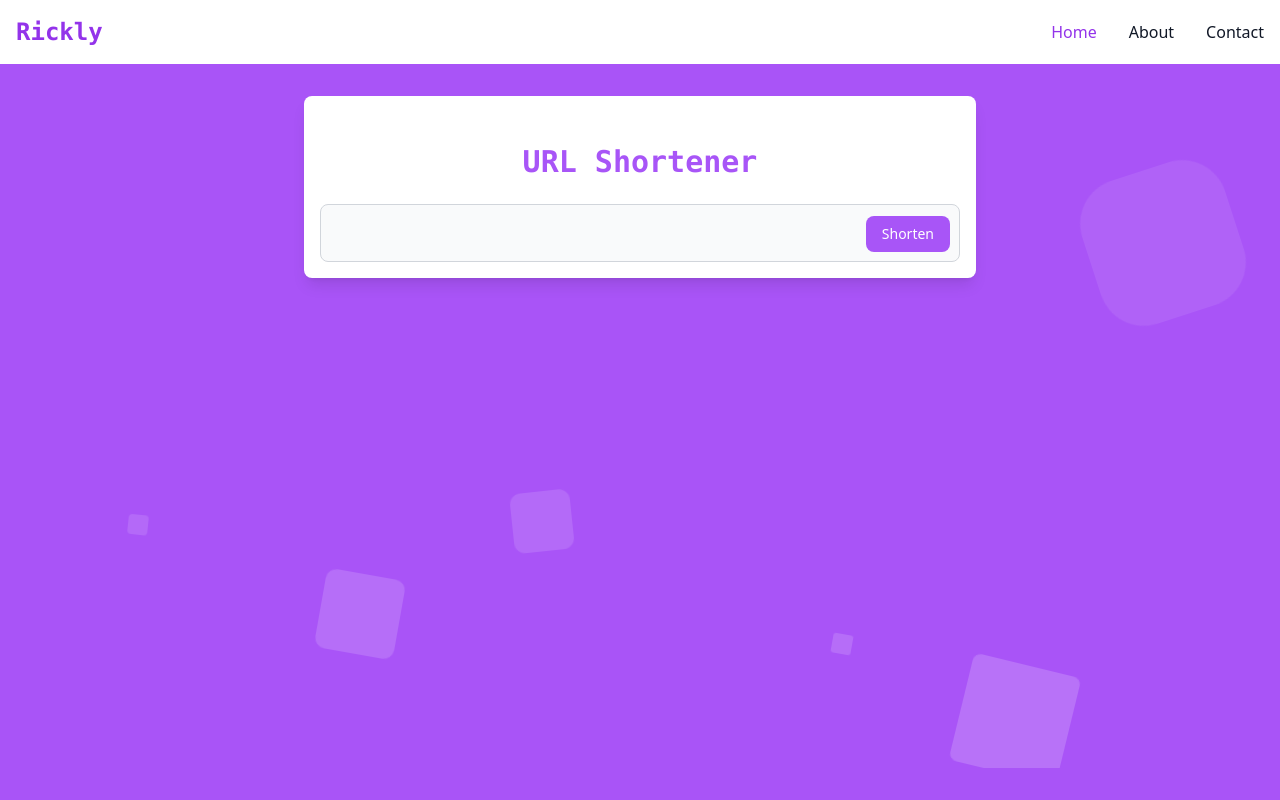
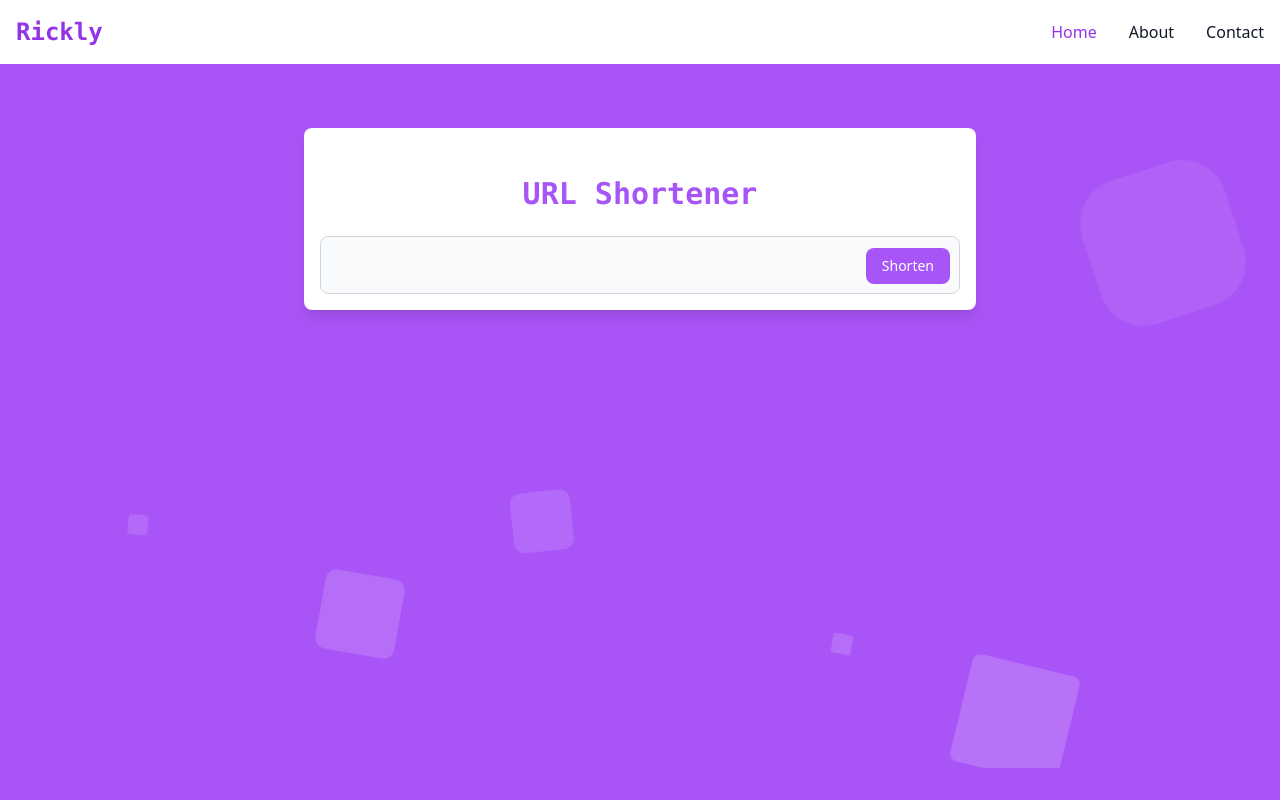
Before and after one commit to Rikidink/URL-Shortener, a Python web app: template flask/templates/index.html in a window 1280 px wide. Run offline with Jinja, Linux system fonts and the light colour scheme; the template is opened without the code that fills it, so the values that code supplies are empty.

Commit message:
increased margin of main url shortener input box

```diff
--- a/flask/templates/index.html
+++ b/flask/templates/index.html
@@ -62,7 +62,7 @@
 
 
     <!-- Content -->
-    <div class="max-w-2xl mx-auto p-4 bg-white rounded-lg shadow-lg mt-8">
+    <div class="max-w-2xl mx-auto p-4 bg-white rounded-lg shadow-lg mt-16">
         <h1 class="text-center text-3xl font-mono font-bold text-purple-500 mt-8 mb-6">URL Shortener</h1>
         <form class="text-center url-input" action="/" method="POST">
             <div class="relative">
```
